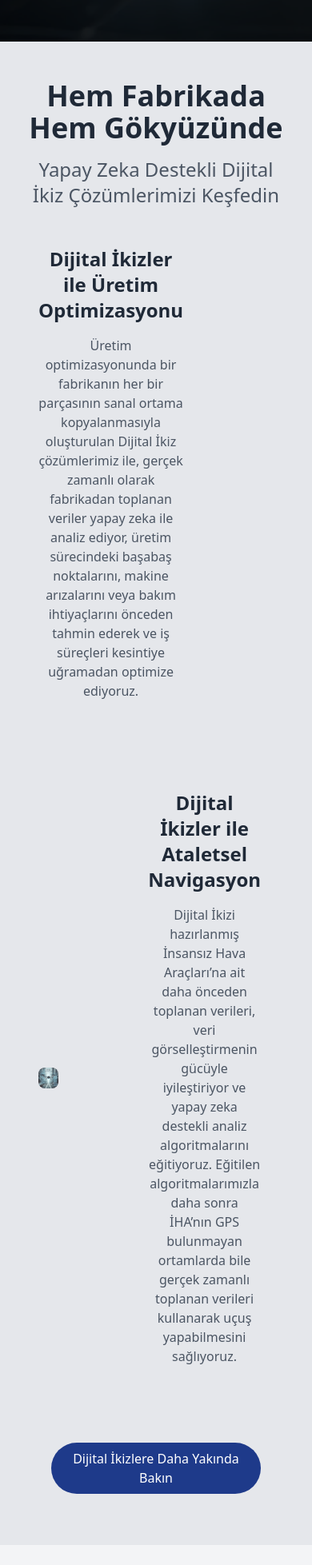
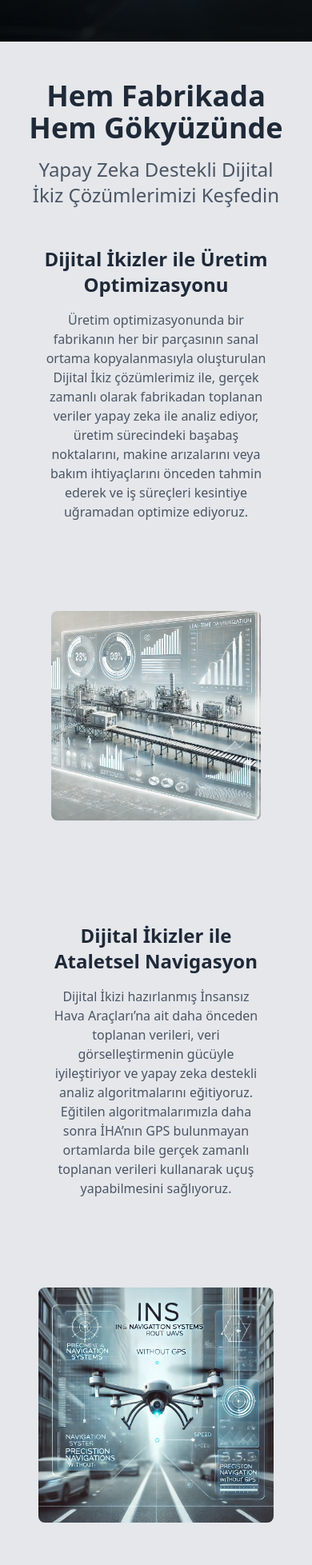
Before and after one commit to ayrota/ayrota.com, a React (Vite) app: page / in a window 390 px wide. Shown: the part 876-2833 px from the top of the page at 80% size. Built offline with nearby package versions, Linux system fonts and the light colour scheme.

Commit message:
mobile view fix

```diff
--- a/index.html
+++ b/index.html
@@ -4,8 +4,12 @@
     <meta charset="UTF-8" />
     <meta name="viewport" content="width=device-width, initial-scale=1.0" />
     <meta name="description" content="Industry 4.0, Digital Twin, Control and Monitor Softwares. Inertial Navigation Software Solutions.">
-    <meta name="keywords" content="Industry 4.0, Digital Twin, Control and Monitor Software, Inertial Navigation, Software Solutions.">
+    <meta name="keywords" content="Industry 4.0, Digital Twin, Control and Monitor Software, Inertial Navigation, Software Solutions, Artificial Intelligence,
+     Dashboard, Factory Software, Facility Software, Automation Software, Industrial Automation,
+     Endüstri 4.0, Dijital ikiz, Görüntüleme yazılımı, kontrol yazılımı, ataletsel navigasyoni ataletsel seyrüsefer, yazılım çözümleri, yapay zeka,
+     fabrika yazılımı, fabrika otomasyonu, endüstriye otomasyon, otomasyon yazılımı">
     <meta name="robots" content="index, follow">
+
     <!-- Open Graph Etiketleri (Facebook, LinkedIn) -->
     <meta property="og:title" content="Ayrota Software Technologies">
     <meta property="og:description" content="Industry 4.0, Digital Twin, Control and Monitor Softwares. Inertial Navigation Software Solutions.">
--- a/src/components/aisection.tsx
+++ b/src/components/aisection.tsx
@@ -9,7 +9,7 @@ const AiSection = React.forwardRef<HTMLDivElement>((_props,ref) => {
       className="bg-cover bg-center bg-gray-200 min-h-screen flex flex-col items-center justify-center text-center relative p-8">
       <h2 className="text-4xl mt-4 font-bold text-gray-800">{t("AiHeader")}</h2>
       <p className="mt-4 text-2xl text-gray-600">{t("AiSubHeader")}</p>
-      <div className='w-screen flex flex-row justify-evenly items-center'>
+      <div className='w-screen flex flex-col md:flex-row  justify-evenly items-center'>
         <div className='p-12 md:w-1/2'>
           <h3 className="text-2xl font-bold text-gray-800 mb-4">{t("AiText1Header")}</h3>
           <p className="text-gray-600">
@@ -24,7 +24,7 @@ const AiSection = React.forwardRef<HTMLDivElement>((_props,ref) => {
           />
         </div>
       </div>
-      <div className='w-screen flex flex-row justify-evenly items-center'>
+      <div className='w-screen flex flex-col-reverse md:flex-row justify-evenly items-center'>
         <div className='p-12 md:w-1/2'>
           <img
             src="/droneOnFac.png"
--- a/src/components/dtAiSection.tsx
+++ b/src/components/dtAiSection.tsx
@@ -15,7 +15,7 @@ const DtAiSection = React.forwardRef<HTMLDivElement, DtAiSectionProps>((props, r
       className="bg-cover bg-center bg-gray-200 min-h-screen flex flex-col items-center justify-center text-center relative p-8">
       <h2 className="text-4xl mt-4 font-bold text-gray-800">{t("DtAiHeader")}</h2>
       <p className="mt-4 text-2xl text-gray-600">{t("DtAiSubHeader")}</p>
-      <div className='w-screen flex flex-row justify-evenly items-center'>
+      <div className='w-screen flex flex-col md:flex-row justify-evenly items-center'>
         <div className='p-12 md:w-1/2'>
           <h3 className="text-2xl font-bold text-gray-800 mb-4">{t("DtAiText1Header")}</h3>
           <p className="text-gray-600">
@@ -30,7 +30,7 @@ const DtAiSection = React.forwardRef<HTMLDivElement, DtAiSectionProps>((props, r
           />
         </div>
       </div>
-      <div className='w-screen flex flex-row justify-evenly items-center'>
+      <div className='w-screen flex flex-col-reverse md:flex-row  justify-evenly items-center'>
         <div className='p-12 md:w-1/2'>
           <img
             src="/insDrone.png"
```
